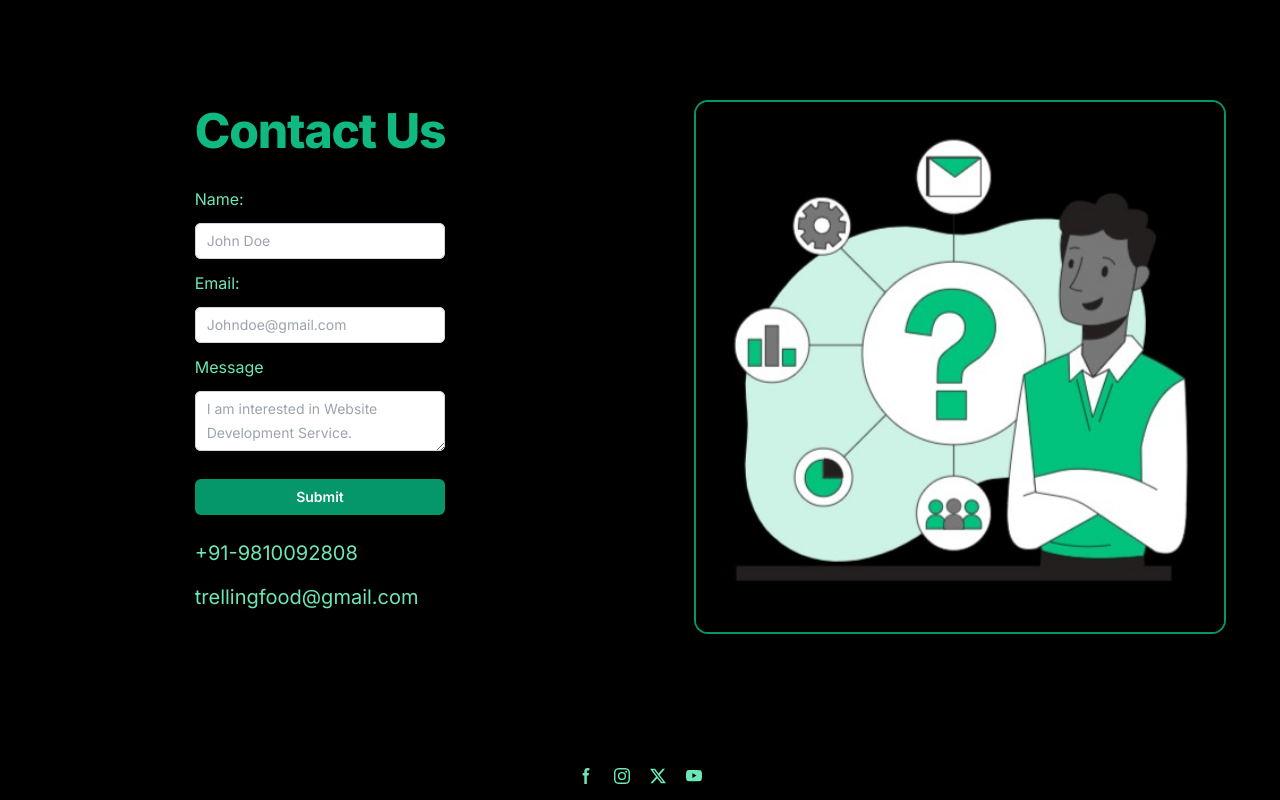
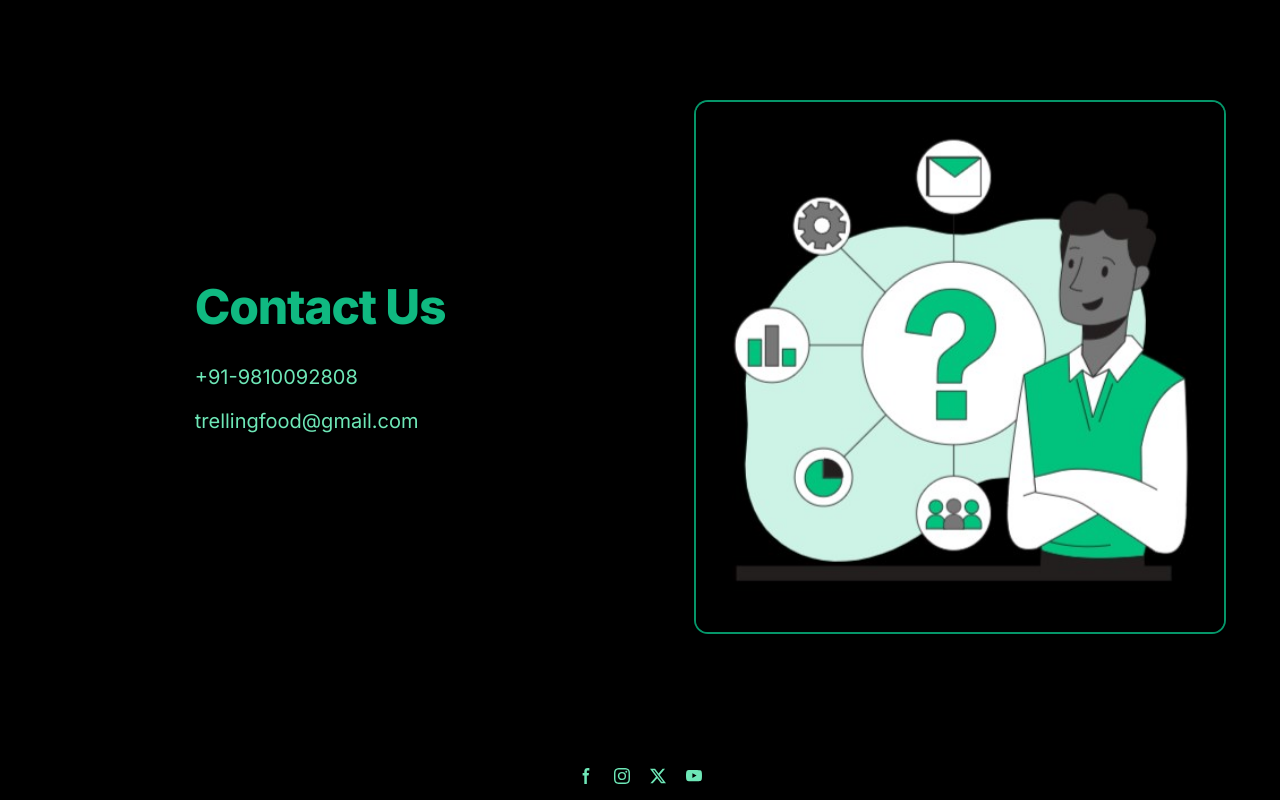
Before and after one commit to saurabhgulab/trellingfood, a Next.js app: page /about in a window 1280 px wide. Shown: the part 1923-2723 px from the top of the page. Built offline with nearby package versions, Linux system fonts and the light colour scheme.

Commit message:
contact form needs to be updated

```diff
--- a/src/app/components/contact.jsx
+++ b/src/app/components/contact.jsx
@@ -5,6 +5,9 @@ import React, { useRef, useState } from "react";
 import emailjs from "@emailjs/browser";
 import Swal from "sweetalert2";
 
+const Refresh = () => {
+  window.location.reload(true);
+};
 const Contact = () => {
   const formRef = useRef();
   const [form, setForm] = useState({
@@ -33,16 +36,14 @@ const Contact = () => {
       .then(
         () => {
           setLoading(false);
+
           Swal.fire({
             title: "Success!",
             text: "Our team will connect within 24-36 hours.",
             icon: "success",
           });
-          setForm({
-            name: "",
-            email: "",
-            message: "",
-          });
+
+          setForm(form);
         },
         (error) => {
           setLoading(false);
@@ -63,7 +64,7 @@ const Contact = () => {
             <h1 className="max-w-2xl mb-8 text-2xl font-extrabold tracking-tight leading-none md:text-3xl xl:text-5xl text-emerald-500">
               Contact Us
             </h1>
-            <div className="my-2">
+            {/* <div className="my-2">
               <form
                 ref={formRef}
                 onSubmit={sendEmail}
@@ -104,7 +105,7 @@ const Contact = () => {
                   Submit
                 </button>
               </form>
-            </div>
+            </div> */}
             <a
               href="tel:919810092808"
               className="text-emerald-300 hover:text-emerald-500 dark:hover:text-emerald-500"
```
